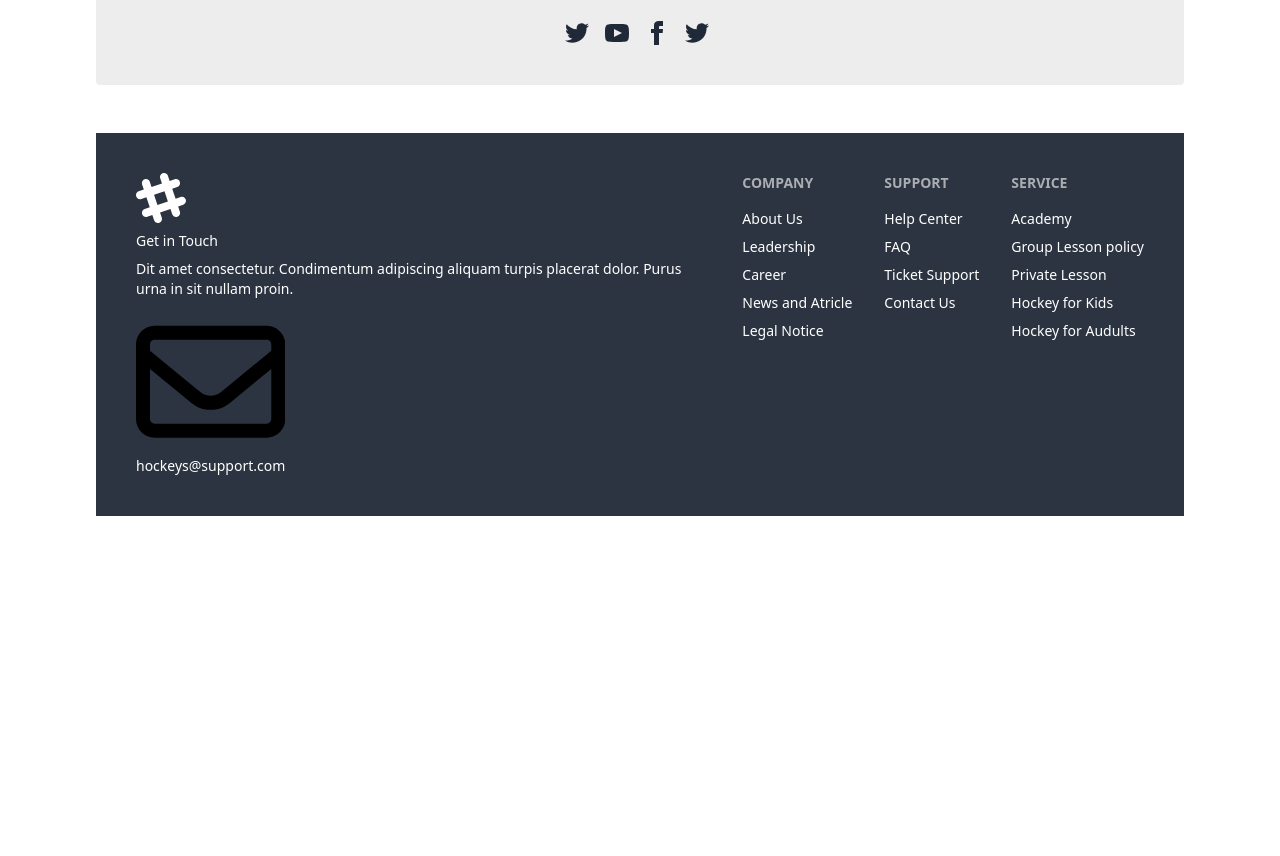
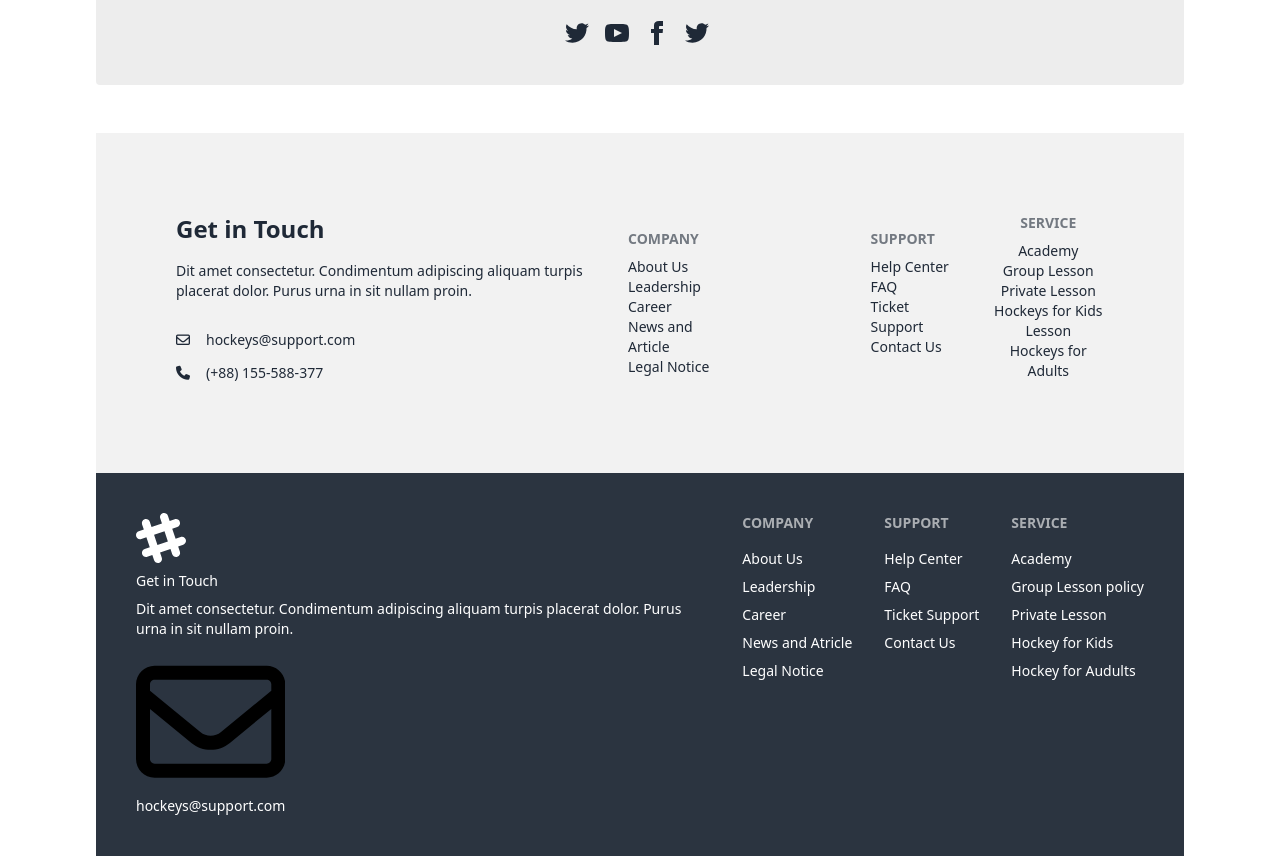
Before and after one commit to Palash-Halder/Hockeys-Landing-Page, a plain HTML site: page index.html in a window 1280 px wide. Shown: the part 5200-6056 px from the top of the page. Before the commit the page ends 5716 px from the top, so only its background shows below. Drawn offline with nearby package versions, Linux system fonts and the light colour scheme.

Commit message:
Update index.html

```diff
--- a/index.html
+++ b/index.html
@@ -400,6 +400,50 @@
     <!-- ========== Main Section Ends ========== -->
 
     <!-- ========== Footer Section Starts ========== -->
+    <footer class="footer p-20 bg-base-200 text-base-content grid lg:grid-flow-cols">
+            <div>
+                <aside>
+                    <h2 class="text-2xl font-semibold">Get in Touch</h2>
+                <p class="w-[420px] my-4">Dit amet consectetur. Condimentum  adipiscing aliquam turpis placerat dolor. Purus urna in sit nullam proin. </p>
+                <p><i class="fa-regular fa-envelope mr-4 my-4"></i>hockeys@support.com</p>
+                <p><i class="fa-solid fa-phone mr-4"></i>(+88) 155-588-377</p>
+                </aside>
+            </div>
+            <div class="grid grid-flow-col gap-36 px-4 my-4">
+                <div>
+                    <nav class="grid grid-flow-row ">
+                        <h6 class="footer-title">Company</h6>
+                        <a class="link link-hover">About Us</a>
+                        <a class="link link-hover">Leadership</a>
+                        <a class="link link-hover">Career</a>
+                        <a class="link link-hover">News and Article</a>
+                        <a class="link link-hover">Legal Notice</a>
+                      </nav>
+                </div>
+
+                  <div>
+                    <nav class="grid grid-flow-row">
+                        <h6 class="footer-title">Support</h6>
+                        <a class="link link-hover">Help Center</a>
+                        <a class="link link-hover">FAQ</a>
+                        <a class="link link-hover">Ticket Support</a>
+                        <a class="link link-hover">Contact Us</a>
+                      </nav>
+                  </div>
+            </div>
+            <div class="mx-auto text-center">
+                <nav class="grid grid-flow-row">
+                    <h6 class="footer-title">Service</h6>
+                    <a class="link link-hover">Academy</a>
+                    <a class="link link-hover">Group Lesson</a>
+                    <a class="link link-hover">Private Lesson</a>
+                    <a class="link link-hover">Hockeys for Kids Lesson</a>
+                    <a class="link link-hover">Hockeys for Adults</a>
+                  </nav>
+            </div>
+          </footer>
+
+
     <footer>
       <footer class="footer p-10 bg-neutral text-base-content text-white grid gap-8">
         <aside>
```
